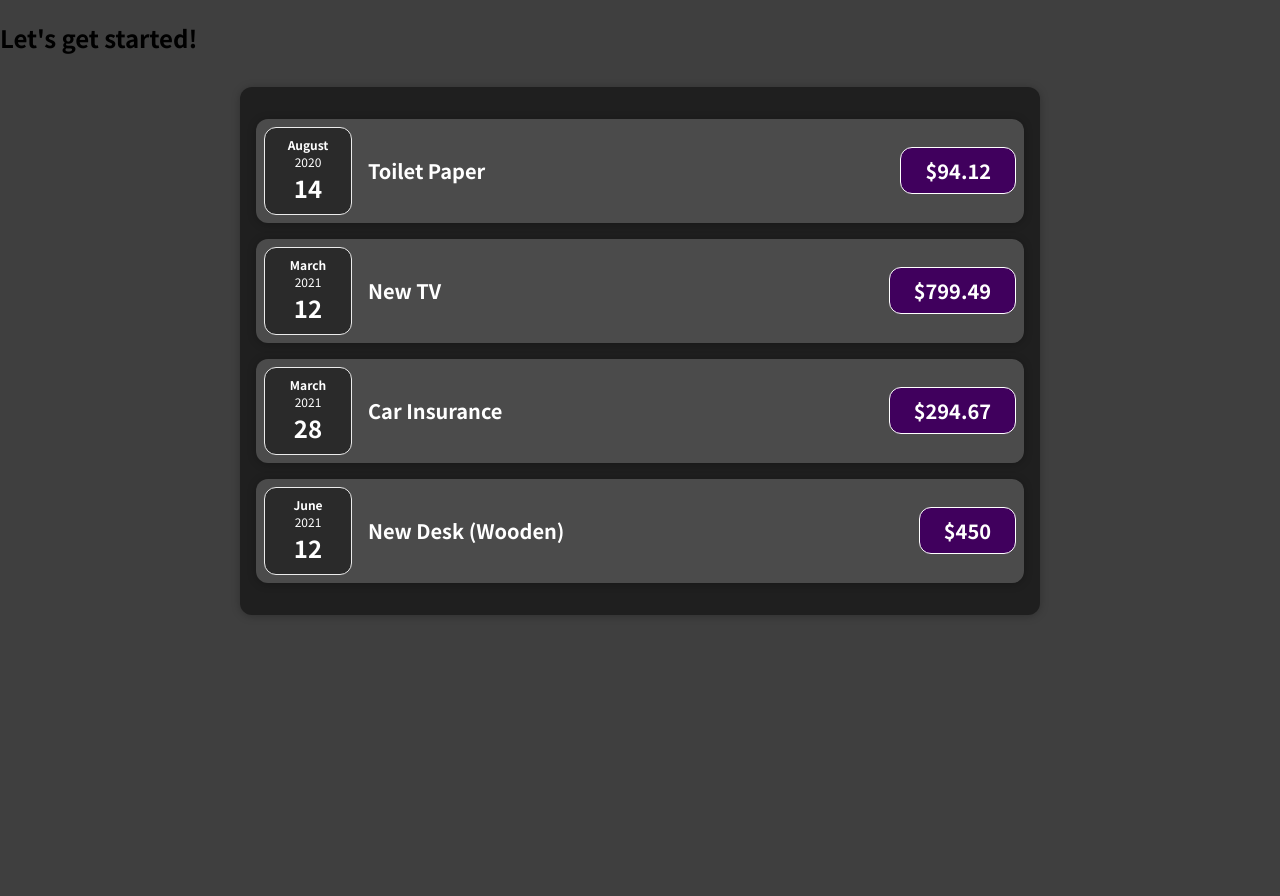
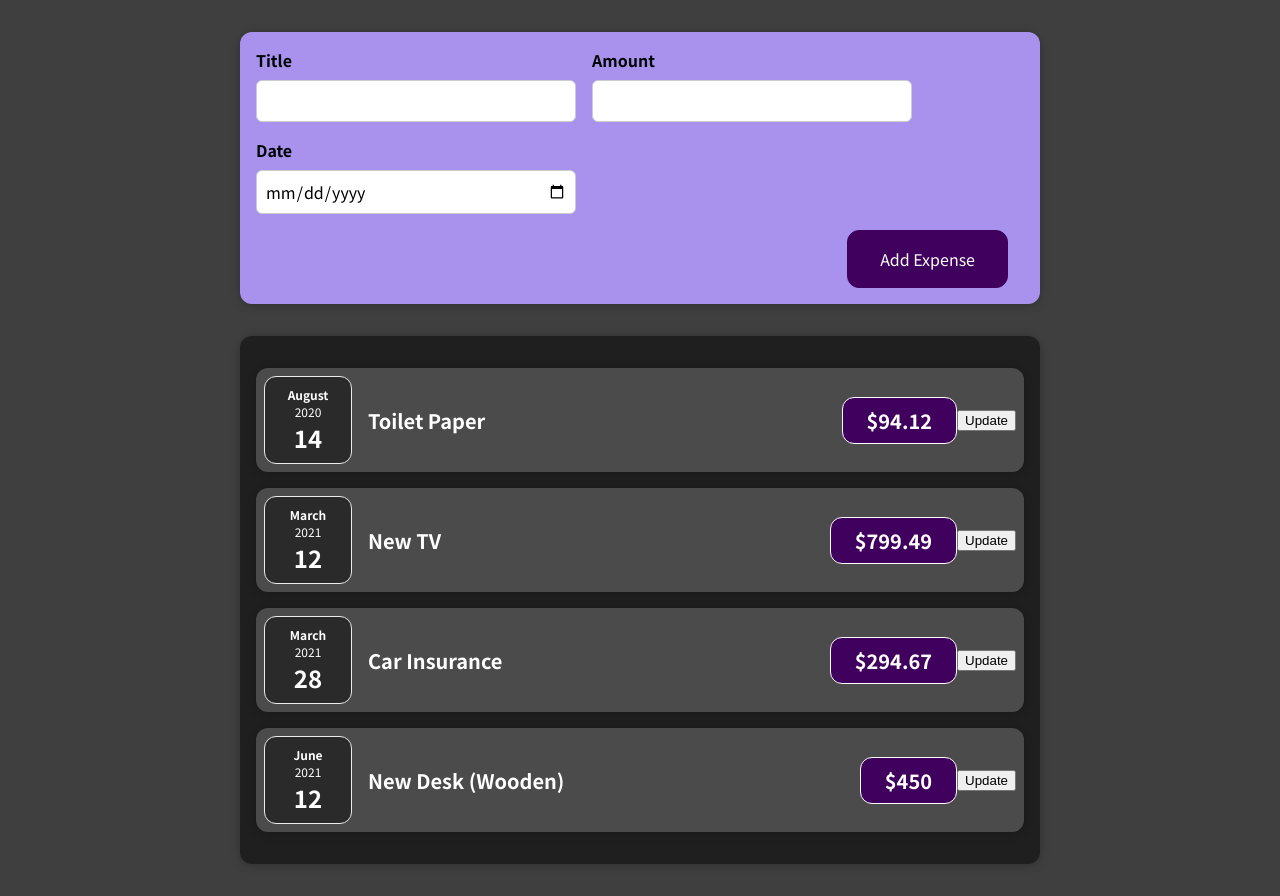
Before and after one commit to Meenal-Poladia/expense-tracker, a React (Create React App) app: page / in a window 1280 px wide. Before the commit the page ends 800 px from the top, so only its background shows below. Built offline with nearby package versions, Linux system fonts and the light colour scheme.

Commit message:
Created Expense Form in the NewExpense dir

```diff
--- a/src/App.js
+++ b/src/App.js
@@ -1,5 +1,5 @@
-import ExpenseItem from "./components/Expenses/ExpenseItem";
 import Expenses from "./components/Expenses/Expenses";
+import NewExpense from "./components/NewExpense/NewExpense";
 
 function App() {
     const expenses = [
@@ -25,7 +25,7 @@ function App() {
     ];
     return (
         <div>
-            <h2>Let's get started!</h2>
+            <NewExpense />
             <Expenses items={expenses}/>
         </div>
     );
--- a/src/components/Expenses/ExpenseItem.js
+++ b/src/components/Expenses/ExpenseItem.js
@@ -1,20 +1,28 @@
 import "./ExpenseItem.css"
 import ExpenseDate from "./ExpenseDate";
 import Card from "../UI/Card";
+import {useState} from "react";
 
 function ExpenseItem(props) {
+
+    let [title, setTitle] = useState(props.title);
+    const clickHandler = () => {
+        setTitle("Updated");
+        console.log(title);
+    }
 
     return (
         <Card className="expense-item">
             <ExpenseDate date={props.date}/>
             <div className="expense-item__description">
                 <h2>
-                    {props.title}
+                    {title}
                 </h2>
             </div>
             <div className="expense-item__price">
                 ${props.amount}
             </div>
+            <button onClick={clickHandler}> Update </button>
         </Card>
     );
 }
--- /dev/null
+++ b/src/components/NewExpense/ExpenseForm.css
@@ -0,0 +1,26 @@
+.new-expense__controls {
+    display: flex;
+    flex-wrap: wrap;
+    gap: 1rem;
+    margin-bottom: 1rem;
+    text-align: left;
+}
+
+.new-expense__control label {
+    font-weight: bold;
+    margin-bottom: 0.5rem;
+    display: block;
+}
+
+.new-expense__control input {
+    font: inherit;
+    padding: 0.5rem;
+    border-radius: 6px;
+    border: 1px solid #ccc;
+    width: 20rem;
+    max-width: 100%;
+}
+
+.new-expense__actions {
+    text-align: right;
+}
--- /dev/null
+++ b/src/components/NewExpense/ExpenseForm.js
@@ -0,0 +1,26 @@
+import "./ExpenseForm.css";
+
+const ExpenseForm = () => {
+    return(
+        <form>
+            <div className="new-expense__controls">
+                <div className="new-expense__control">
+                    <label>Title</label>
+                    <input type="text" />
+                </div>
+                <div className="new-expense__control">
+                    <label>Amount</label>
+                    <input type="number" min="0.01" step="0.01" />
+                </div>
+                <div className="new-expense__control">
+                    <label>Date</label>
+                    <input type="date" min="2019-01-01" max="2022-12-31"/>
+                </div>
+            </div>
+            <div className="new-expense__actions">
+                <button > Add Expense</button>
+            </div>
+        </form>
+    )
+}
+export default ExpenseForm;
--- /dev/null
+++ b/src/components/NewExpense/NewExpense.css
@@ -0,0 +1,38 @@
+.new-expense {
+    background-color: #a892ee;
+    padding: 1rem;
+    margin: 2rem auto;
+    width: 50rem;
+    max-width: 95%;
+    border-radius: 12px;
+    text-align: center;
+    box-shadow: 0 1px 8px rgba(0, 0, 0, 0.25);
+}
+
+.new-expense button {
+    font: inherit;
+    cursor: pointer;
+    padding: 1rem 2rem;
+    border: 1px solid #40005d;
+    background-color: #40005d;
+    color: white;
+    border-radius: 12px;
+    margin-right: 1rem;
+}
+
+.new-expense button:hover,
+.new-expense button:active {
+    background-color: #510674;
+    border-color: #510674;
+}
+
+.new-expense button.alternative {
+    color: #220131;
+    border-color: transparent;
+    background-color: transparent;
+}
+
+.new-expense button.alternative:hover,
+.new-expense button.alternative:active {
+    background-color: #ddb3f8;
+}
--- /dev/null
+++ b/src/components/NewExpense/NewExpense.js
@@ -0,0 +1,14 @@
+import "./NewExpense.css";
+import "./ExpenseForm.css";
+
+import ExpenseForm from "./ExpenseForm";
+
+const NewExpense = function() {
+    return(
+        <div className="new-expense">
+            <ExpenseForm />
+        </div>
+    )
+}
+
+export default NewExpense;
```
